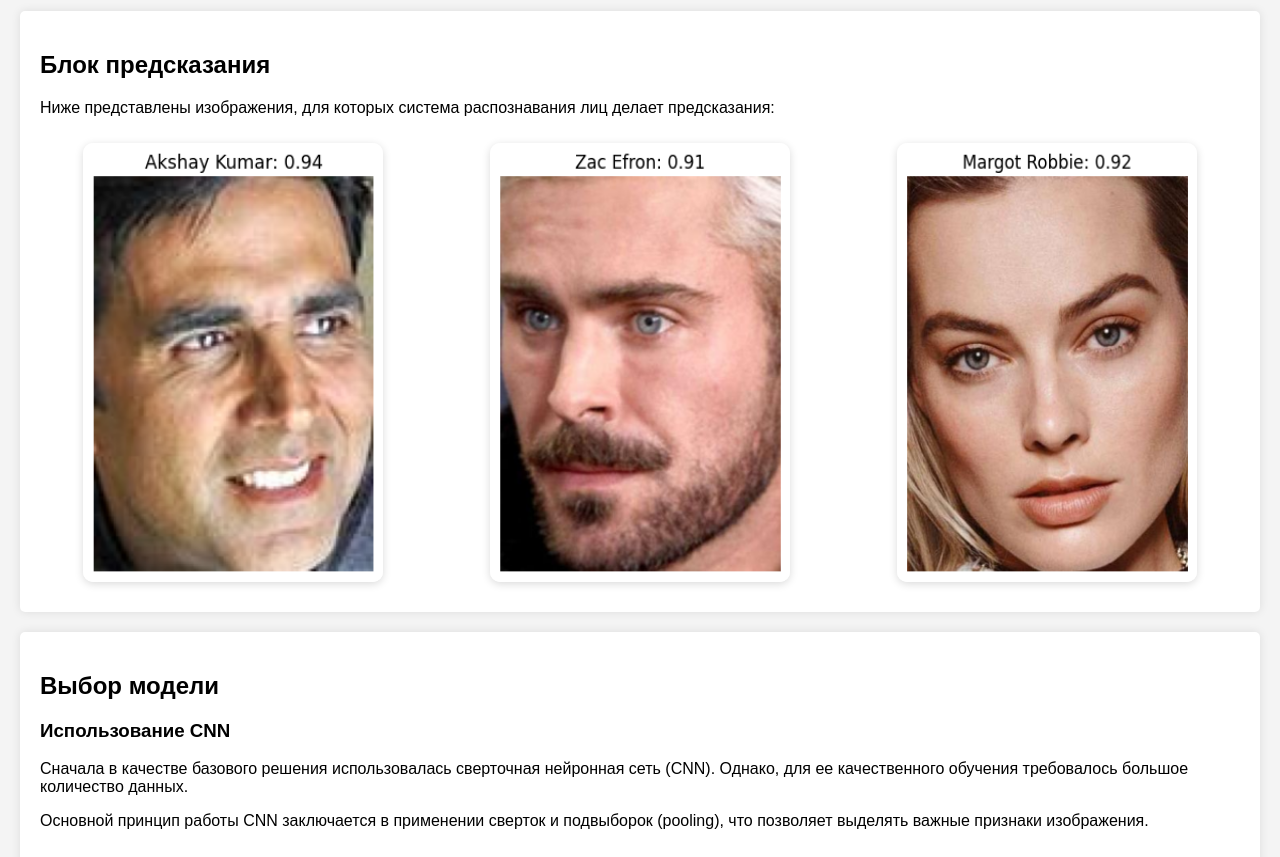
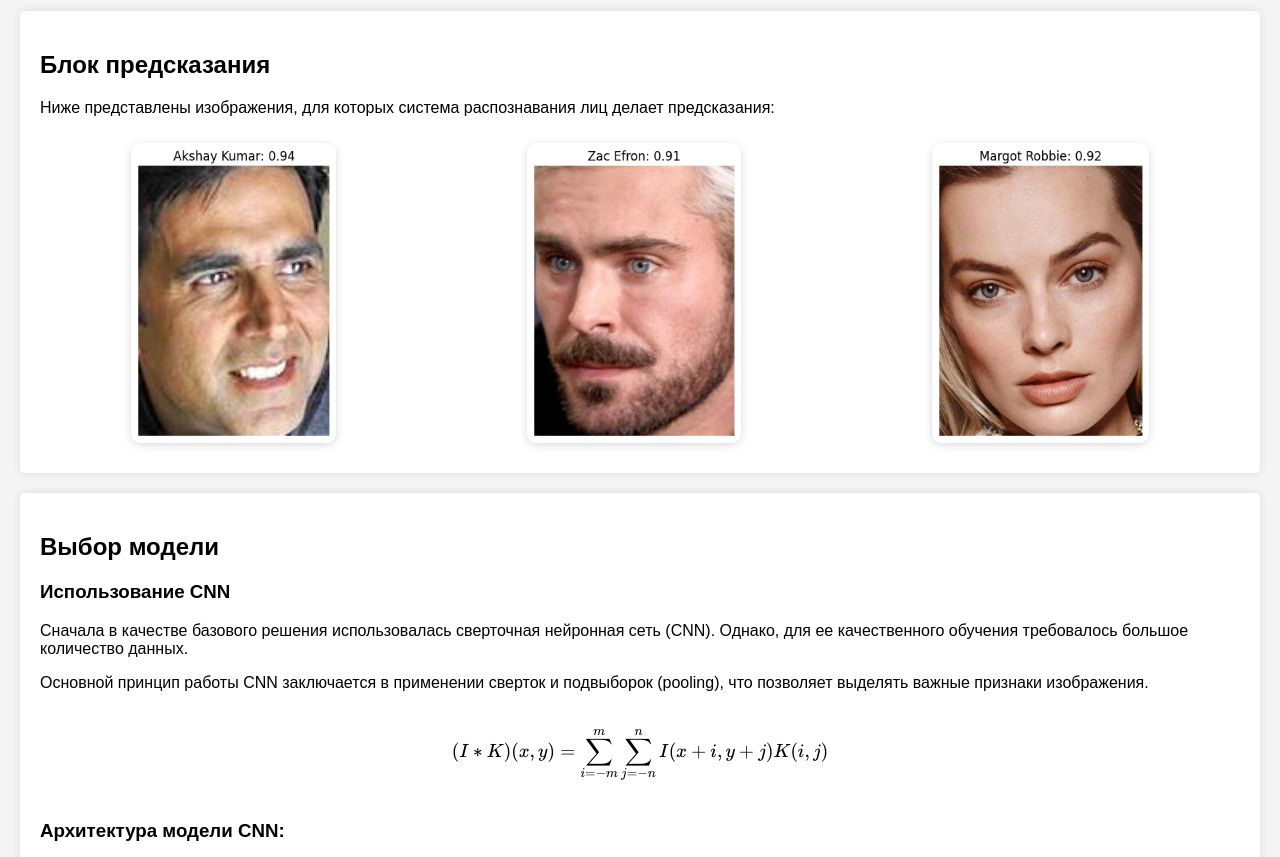
Before and after one commit to NikitaMLDL/FaceGuard, a plain HTML site: page index.html in a window 1280 px wide. Shown: the part 980-1837 px from the top of the page. Drawn offline with nearby package versions, Linux system fonts and the light colour scheme; some packages are replaced by stand-ins of ours.

Commit message:
[Add style images]

```diff
--- a/styles.css
+++ b/styles.css
@@ -117,14 +117,15 @@ section.visible {
 .prediction-row {
     display: flex;
     justify-content: center;
-    gap: 20px;
-    flex-wrap: nowrap;
-    margin-top: 10px;
+    gap: 10px;
+    flex: wrap;
 }
 
 .prediction-row img {
-    width: 300px; /* увеличил размер */
-    height: auto;
+    max-width: 100%;
+    height: auto;               /* Автоматическая высота для сохранения пропорций */
+    max-height: 300px;          /* Можно ограничить максимальную высоту, если необходимо */
+    object-fit: contain;
     border-radius: 10px;
     box-shadow: 0 2px 8px rgba(0,0,0,0.15);
 }
```
